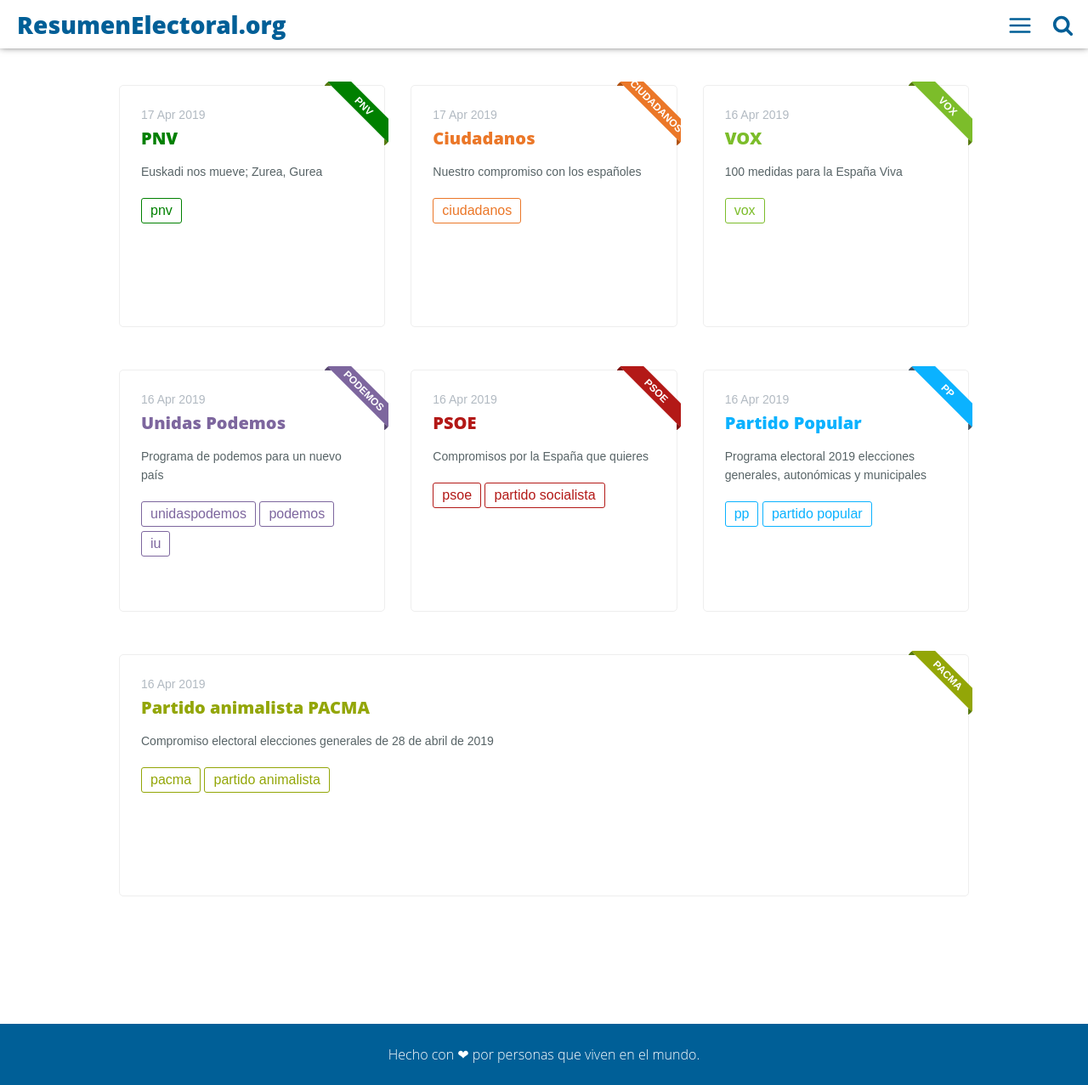
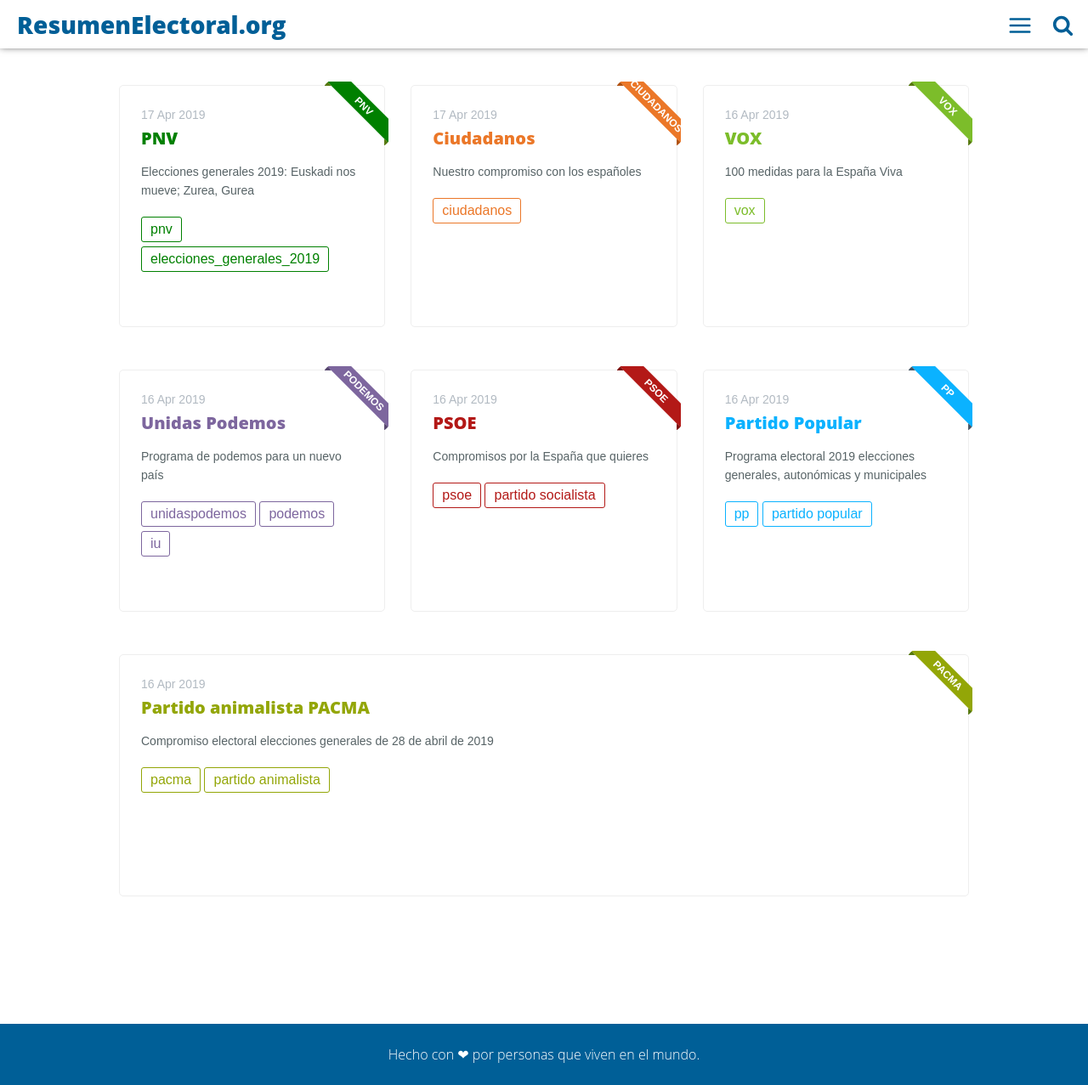
Before and after one commit to resumenelectoral/2019_generales, a Jekyll site: the page built from index.html, in a window 1280 px wide and 1277 px high. Shown: the whole window at 85% size. Built offline with Jekyll 4.4.1, drawn with Linux system fonts in a browser that asks for light colours.

Commit message:
Update 2019-04-17-pnv.md

```diff
--- a/_posts/2019-04-17-pnv.md
+++ b/_posts/2019-04-17-pnv.md
@@ -7,8 +7,9 @@
 color: '#008000'
 tags:
 - "pnv"
+- "elecciones_generales_2019"
 twitter_text: "Resumen electoral para las generales de 2019 del PNV"
-introduction: "Euskadi nos mueve; Zurea, Gurea"
+introduction: "Elecciones generales 2019: Euskadi nos mueve; Zurea, Gurea"
 ---
 
 [Enlace programa electoral completo](https://www.eaj-pnv.eus/es/docnoticias/19093/.pdf/programa-electoral-elecciones-generales-2019)
```
